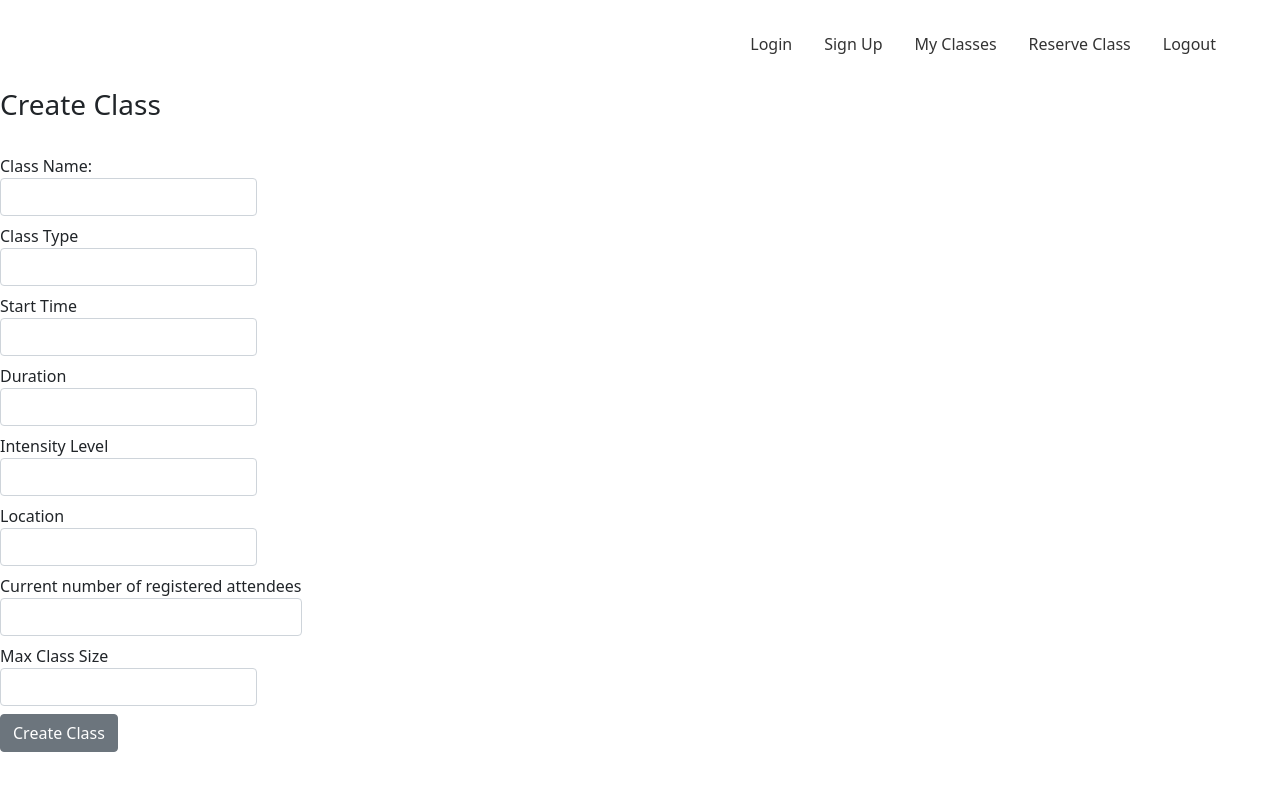
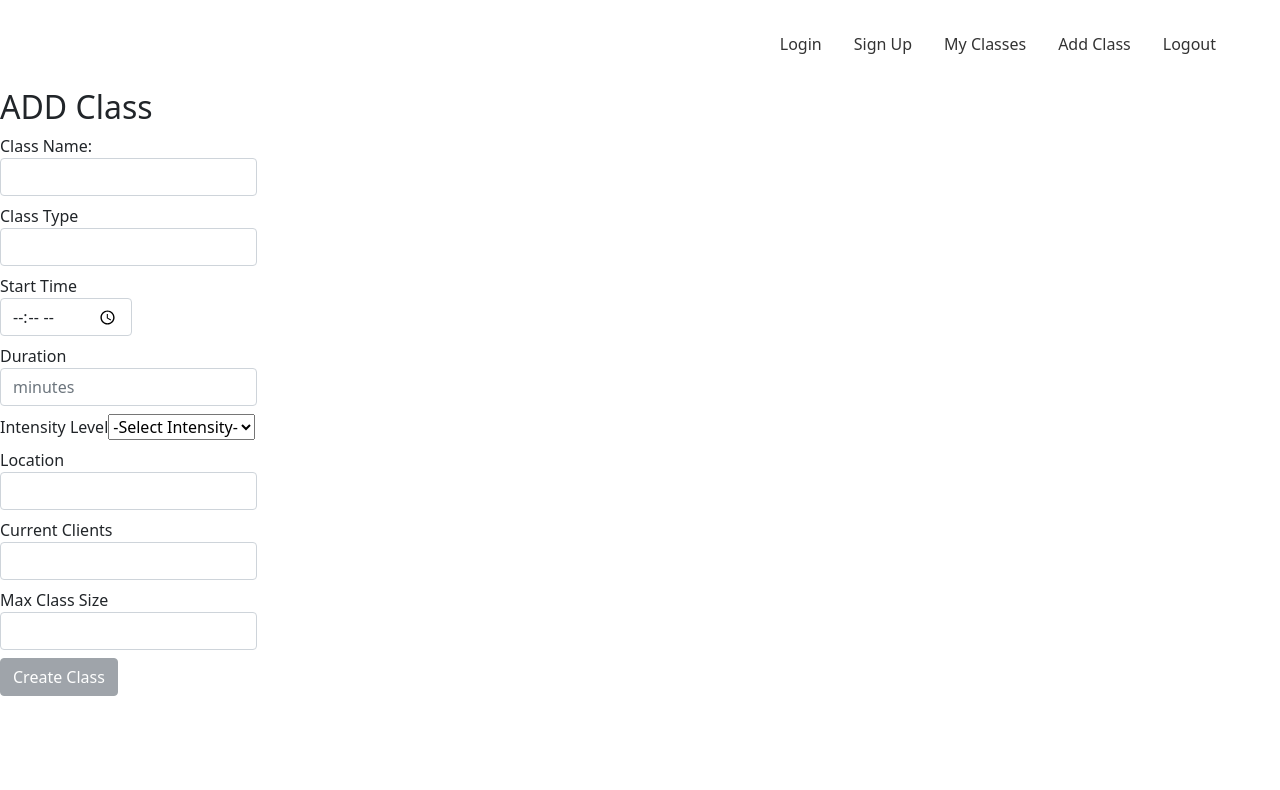
Before and after one commit to Schuyler-Minor/frontend, a React (Create React App) app: page /add-class in a window 1280 px wide. Shown: the top 790 px of the page. Built offline with nearby package versions, Linux system fonts and the light colour scheme.

Commit message:
add class validation

```diff
--- a/src/App.js
+++ b/src/App.js
@@ -7,11 +7,11 @@ import Navbar from './components/Navbar/Navbar';
 import Login from './components/Login/Login';
 import SignUp from './components/SignUp/SignUp';
 import MyClasses from './components/MyClasses/MyClasses';
-import ReserveClass from './components/ReserveClass/ReserveClass';
 import Logout from './components/Logout/Logout';
 
-// CreateClass testing
-import CreateClass from './components/CreateClass/CreateClass';
+
+// import CreateClass from './components/CreateClass/CreateClass';
+import AddClass from './components/CreateClass/AddClass';
 
 function App() {
 	return (
@@ -23,12 +23,12 @@ function App() {
 				<Route path="/signup" element={<SignUp />} />
 				{/* Need to align with paths from Hailey */}
 				<Route path="/my-classes" element={<MyClasses />} />
-				<Route path="/reserve-class" element={<ReserveClass />} />
+
 				<Route path="/logout" element={<Logout />} />
+				<Route path="/add-class" element={<AddClass />} />
 			</Routes>
 
-			{/* Create Class Testing */}
-			<CreateClass />
+
 		</div>
 	);
 }
--- /dev/null
+++ b/src/components/CreateClass/AddClass.js
@@ -0,0 +1,90 @@
+import React, { useState, useEffect } from "react";
+import AddClassForm from "./AddClassForm";
+import * as yup from 'yup';
+import schema from "./AddSchema";
+
+
+const initialFormValues = {
+    class_name: '',
+    class_type: '',
+    start: '',
+    duration: '',
+    dropdown: '',
+    location: '',
+    maxSize: '',
+    currentClients: '',
+}
+
+const initialFormErrors = {
+    class_name: '',
+    class_type: '',
+}
+
+
+const initialDisabled = true;
+
+const AddClass = () => {
+
+    const [formValues, setFormValues] = useState(initialFormValues)
+    const [formErrors, setFormErrors] = useState(initialFormErrors)
+    const [disabled, setDisabled] = useState(initialDisabled)
+
+
+
+
+    // const postNewClass = newClass => {
+
+    // }
+
+    const validate = (name, value) => {
+        yup.reach(schema, name)
+        .validate(value)
+        .then(() => setFormErrors({ ...formErrors, [name]: ''}))
+        .catch(err => setFormErrors({ ...formErrors, [name]: err.errors[0] }))
+    }
+
+    const inputChange = (name, value) => {
+        validate(name, value)
+        setFormValues({
+            ...formValues,
+            [name]: value
+        })
+    }
+
+    const formSubmit = () => {
+        // const newClass = {
+        //     class_name: formValues.class_name.trim(),
+        //     class_type: formValues.class_type.trim() ,
+        //     start: formValues.start,
+        //     duration: formValues.duration ,
+        //     dropdown: formValues.dropdown.trim(),
+        //     location: formValues.location.trim(),
+        //     maxSize: formValues.maxSize,
+        //     currentClients: formValues.currentClients ,
+        // }
+    //    postNewClass(newClass)
+}
+
+useEffect(() => {
+
+    schema.isValid(formValues).then(valid => setDisabled(!valid))
+  }, [formValues])
+
+
+
+    return(
+        <div>
+
+            <AddClassForm
+            values={formValues}
+            change={inputChange}
+            submit={formSubmit}
+            disabled={disabled}
+            errors={formErrors}
+            />
+        </div>
+    )
+
+}
+
+export default AddClass;
--- /dev/null
+++ b/src/components/CreateClass/AddClassForm.js
@@ -0,0 +1,121 @@
+import React from "react";
+import { Button, Form, Input, Label} from 'reactstrap';
+
+const AddClassForm = (props) => {
+
+    const { values, submit, change, disabled, errors } = props
+
+    const onSubmit = evt => {
+        evt.preventDefault()
+        submit()
+    }
+
+    const onChange = evt => {
+
+        const { name, value } = evt.target;
+
+        change(name, value);
+      }
+
+
+    return (
+        <Form onSubmit={onSubmit}>
+            <h2>ADD Class</h2>
+
+            <div>
+          <div>{errors.class_name}</div>
+          <div>{errors.class_type}</div>
+          <div>{errors.dropdown}</div>
+          <div>{errors.start}</div>
+        </div>
+            <Label>Class Name:
+                <Input
+                    name="class_name"
+                    type="text"
+                    value={values.class_name}
+                    onChange={onChange}
+                />
+
+            </Label>
+            <br />
+            <Label>Class Type
+                <Input
+                type="text"
+                name="class_type"
+                value={values.class_type}
+                onChange={onChange}
+                 />
+            </Label>
+                <br />
+            <Label>Start Time
+                <Input
+                type="time"
+                name="start"
+                value={values.start}
+                onChange={onChange}
+                />
+            </Label>
+                <br />
+            <Label>Duration
+                <Input
+                name="duration"
+                type="number"
+                min="0"
+                placeholder="minutes"
+                value={values.duration}
+                onChange={onChange}
+                />
+            </Label>
+                <br />
+            <Label>Intensity Level
+                <select
+                name="dropdown"
+                value={values.dropdown}
+                onChange={onChange}
+                 >
+                    <option>-Select Intensity-</option>
+                    <option>Low</option>
+                    <option>Medium</option>
+                    <option>High</option>
+                </select>
+            </Label>
+                <br/>
+            <Label>Location
+                <Input
+                type="text"
+                name="location"
+                value={values.location}
+                onChange={onChange}
+                />
+            </Label>
+                <br/>
+            <Label>Current Clients
+                <Input
+                name="currentClients"
+                type="number"
+                min="0"
+                value={values.currentClients}
+                onChange={onChange}
+                />
+            </Label>
+                <br />
+            <Label>Max Class Size
+                <Input
+                type="number"
+                min="0"
+                name="maxSize"
+                value={values.maxSize}
+                onChange={onChange}
+                />
+            </Label>
+                <br />
+
+                    {/* ERRORS */}
+
+
+                <Button disabled={disabled} type="submit">Create Class</Button>
+        </Form>
+    )
+}
+
+export default AddClassForm;
--- /dev/null
+++ b/src/components/CreateClass/AddSchema.js
@@ -0,0 +1,32 @@
+import * as yup from 'yup';
+
+const addSchema = yup.object().shape({
+    class_name: yup
+    .string()
+    .required("Class Name is Required!")
+    .min(3, 'Name must be at least 3 characters'),
+    class_type: yup
+    .string()
+    .required("Class type is Required!")
+    .min(3, 'Type must be at least 3 characters') ,
+    start: yup
+    .string()
+    .required(),
+    duration: yup
+    .string()
+    .required(),
+    dropdown: yup
+    .string()
+    .required(),
+    location: yup
+    .string()
+    .required(),
+    maxSize: yup
+    .string()
+    .required(),
+    currentClients: yup
+    .string()
+    .required(),
+})
+
+export default addSchema;
--- a/src/components/CreateClass/CreateClass.js
+++ /dev/null
@@ -1,53 +0,0 @@
-import React from "react";
-import { Button, Form, Input, Label} from 'reactstrap';
-
-const CreateClass = () => {
-
-    return (
-        <Form>
-            <h3>Create Class</h3>
-            <br />
-            <Label>Class Name:
-                <Input
-                    name="class_name"
-                    type="text"
-                />
-            </Label>
-            <br />
-
-            <Label>Class Type
-                <Input
-                 />
-            </Label>
-                <br />
-            <Label>Start Time
-                <Input />
-            </Label>
-                <br />
-            <Label>Duration
-                <Input />
-            </Label>
-                <br />
-            <Label>Intensity Level
-                <Input />
-            </Label>
-                <br/>
-            <Label>Location
-                <Input />
-            </Label>
-                <br/>
-            <Label>Current number of registered attendees
-                <Input />
-            </Label>
-                <br />
-            <Label>Max Class Size
-                <Input />
-            </Label>
-                <br />
-                <Button>Create Class</Button>
-
-        </Form>
-    )
-}
-
-export default CreateClass;
--- a/src/components/Navbar/Navbar.js
+++ b/src/components/Navbar/Navbar.js
@@ -9,7 +9,7 @@ const Navbar = () => {
 				<Link to="/login">Login</Link>
 				<Link to="/signup">Sign Up</Link>
 				<Link to="/my-classes">My Classes</Link>
-				<Link to="/reserve-class">Reserve Class</Link>
+				<Link to="/add-class">Add Class</Link>
 				<Link to="/logout">Logout</Link>
 			</nav>
 		</div>
--- a/src/components/ReserveClass/ReserveClass.js
+++ /dev/null
@@ -1,31 +0,0 @@
-import React, { useState, useEffect } from 'react';
-import axios from 'axios';
-
-import Class from '../Class/Class';
-import './index.css';
-
-const initialState = [];
-
-const ReserveClass = () => {
-	const [classes, setClasses] = useState(initialState);
-	useEffect(() => {
-		axios
-			.get('https://61f8c846783c1d0017c44770.mockapi.io/api/v1/class')
-			.then((res) => {
-				setClasses(res.data);
-			})
-			.catch((err) => console.log(err));
-	}, []);
-
-	return (
-		<div>
-			<h1>Reserve A Class</h1>
-
-			{classes.map((item, idx) => (
-				<Class key={idx} class={item} />
-			))}
-		</div>
-	);
-};
-
-export default ReserveClass;
```
Also changed, not shown: src/components/ReserveClass/index.css (deleted).
